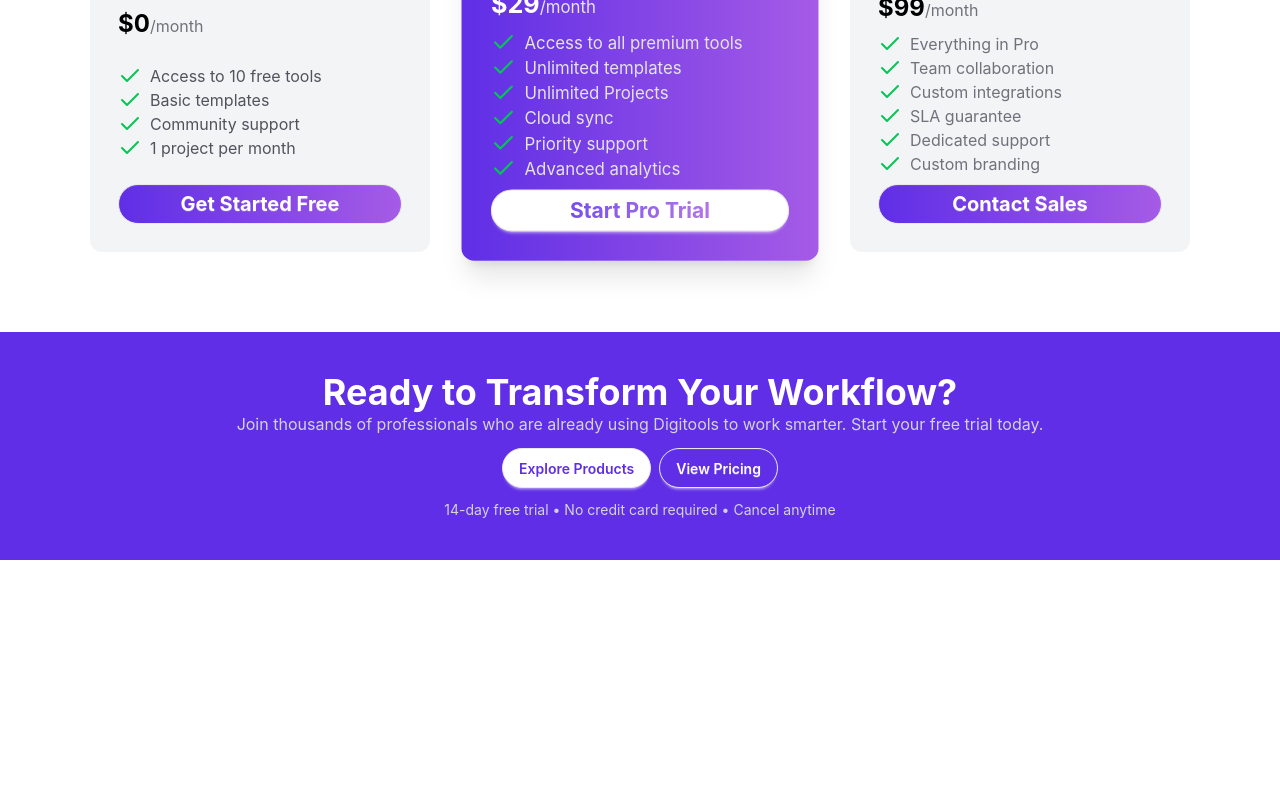
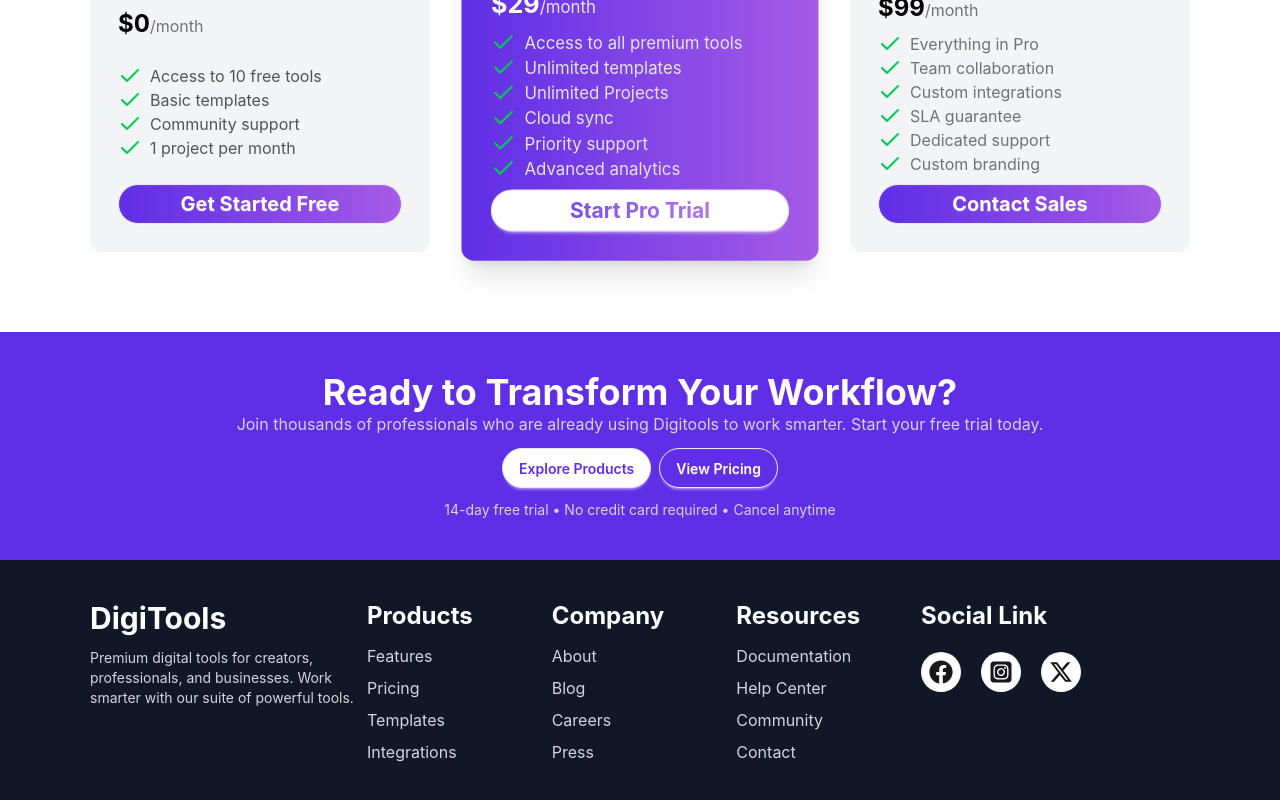
Before and after one commit to mahafujur80/DigiTools-PH-A06, a React (Vite) app: page / in a window 1280 px wide. Shown: the part 3288-4088 px from the top of the page. Before the commit the page ends 3848 px from the top, so only its background shows below. Built offline with nearby package versions, Linux system fonts and the light colour scheme.

Commit message:
footer section add and responsive for mobile

```diff
--- a/package.json
+++ b/package.json
@@ -14,6 +14,7 @@
     "lucide-react": "^1.3.0",
     "react": "^19.2.4",
     "react-dom": "^19.2.4",
+    "react-icons": "^5.6.0",
     "react-toastify": "^11.0.5",
     "tailwindcss": "^4.2.2"
   },
--- a/src/App.jsx
+++ b/src/App.jsx
@@ -8,6 +8,7 @@
 import Step from "./Components/Steps/Step"
 import Pricing from "./Components/Pricing/Pricing"
 import FirstFooter from "./Components/Footer/FirstFooter"
+import FooterMain from "./Components/Footer/FooterMain"
 
 const DataPromist = async()=>{
   const res = await fetch('/products.json')
@@ -28,6 +29,7 @@
      <Step/>
      <Pricing/>
      <FirstFooter/>
+     <FooterMain/>
 
      <ToastContainer/>
     </>
--- a/src/Components/Footer/FirstFooter.jsx
+++ b/src/Components/Footer/FirstFooter.jsx
@@ -10,8 +10,8 @@
                         Start your free trial today.</p>
                 </div>
                 <div className='flex justify-center gap-2'>
-                    <button className='btn rounded-3xl text-[#5f2ee6] bg-white'>Explore Products</button>
-                    <button className='btn rounded-3xl text-white bg-[#5f2ee6]'>View Pricing</button>
+                    <button className='btn rounded-3xl text-[#5f2ee6] bg-white hover:-translate-y-1 transition duration-150'>Explore Products</button>
+                    <button className='btn rounded-3xl text-white bg-[#5f2ee6] hover:-translate-y-1 transition duration-150'>View Pricing</button>
                 </div>
                 <p className='text-zinc-300 text-sm'>14-day free trial • No credit card required • Cancel anytime</p>
             </div>
--- a/src/Components/Footer/FooterMain.jsx
+++ b/src/Components/Footer/FooterMain.jsx
@@ -0,0 +1,59 @@
+import React from 'react';
+import { FaFacebook } from 'react-icons/fa';
+import { FaSquareInstagram, FaXTwitter } from 'react-icons/fa6';
+
+const FooterMain = () => {
+    return (
+        <div className='bg-gray-900'>
+            <div  className='max-w-[1100px] max-md:w-[90%] mx-auto py-10 grid grid-cols-1 md:grid-cols-12 gap-2'>
+               <div className='h-50 col-span-3 space-y-3'>
+                <h2 className='font-bold text-3xl text-white'>DigiTools</h2>
+                <p className='text-sm text-zinc-300'>Premium digital tools for creators, professionals, and businesses. Work smarter with our suite of powerful tools.</p>
+               </div>
+
+               <div className='h-50   col-span-2 space-y-3' >
+                <h2 className='font-bold text-2xl text-white'>Products</h2>
+                <ul className='cursor-pointer text-zinc-300 space-y-2'>
+                    <li className='link-hover hover:text-white transition'><a>Features</a></li>
+                    <li className='link-hover hover:text-white transition'><a>Pricing</a></li>
+                    <li className='link-hover hover:text-white transition'><a>Templates</a></li>
+                    <li className='link-hover hover:text-white transition'><a>Integrations</a></li>
+                </ul>
+               </div>
+
+               <div className='h-50 col-span-2 space-y-3' >
+                <h2 className='font-bold text-2xl text-white'>Company</h2>
+                <ul className='cursor-pointer  space-y-2 text-zinc-300'>
+                    <li className='link-hover hover:text-white transition'><a>About</a></li>
+                    <li className='link-hover hover:text-white transition'><a>Blog</a></li>
+                    <li className='link-hover hover:text-white transition'><a>Careers</a></li>
+                    <li className='link-hover hover:text-white transition'><a>Press</a></li>
+                </ul>
+               </div>
+
+               <div className='h-50  col-span-2 space-y-3'>
+                <h2 className='font-bold text-2xl text-white'>Resources</h2>
+                <ul className='cursor-pointer  space-y-2 text-zinc-300'>
+                    <li className='link-hover hover:text-white transition'><a>Documentation</a></li>
+                    <li className='link-hover hover:text-white transition'><a>Help Center</a></li>
+                    <li className='link-hover hover:text-white transition'><a>Community</a></li>
+                    <li className='link-hover hover:text-white transition'><a>Contact</a></li>
+                </ul>
+               </div>
+
+               <div className='h-50  col-span-3 space-y-5'>
+                <h2 className='font-bold text-2xl text-white'>Social Link </h2>
+
+                 <div className='flex gap-5'>
+                    <a className='w-10 h-10 bg-white rounded-full flex items-center justify-center hover:scale-105 transition'><FaFacebook className='w-6 h-6'/></a>
+                    <a className='w-10 h-10 bg-white rounded-full flex items-center justify-center hover:scale-105 transition'><FaSquareInstagram className='w-6 h-6'/></a>
+                    <a className='w-10 h-10 bg-white rounded-full flex items-center justify-center hover:scale-105 transition'><FaXTwitter className='w-6 h-6'/></a>
+                 </div>
+               </div>
+            </div>
+
+        </div>
+    );
+};
+
+export default FooterMain;
--- a/src/Components/HeroSection/Hero.jsx
+++ b/src/Components/HeroSection/Hero.jsx
@@ -17,8 +17,8 @@
                     </p>
                 </div>
                 <div className='max-md:flex '>
-                    <button className='btn linear-bg text-white rounded-3xl max-md:mr-1 mr-5'>Explore Products</button>
-                    <button className='btn border-[#5f2ee6]  rounded-3xl bg-linear-to-r from-[#5f2ee6] to-[#a55be6] bg-clip-text text-transparent'><Play className="w-4 h-4 text-[#5f2ee6]" /> Watch Demo</button>
+                    <button className='btn hover:-translate-y-1 transition duration-150  linear-bg text-white rounded-3xl max-md:mr-1 mr-5'>Explore Products</button>
+                    <button className='btn hover:-translate-y-1 transition duration-150 border-[#5f2ee6]  rounded-3xl bg-linear-to-r from-[#5f2ee6] to-[#a55be6] bg-clip-text text-transparent'><Play className="w-4 h-4 text-[#5f2ee6]" /> Watch Demo</button>
                 </div>
             </div>
 
--- a/src/Components/ProductCard/Products/Card.jsx
+++ b/src/Components/ProductCard/Products/Card.jsx
@@ -4,7 +4,7 @@
 
 const Card = ({data, allCart, setAllCart}) => {
 
-  const [selected , setSlelected] = useState(false)
+  const [selected , setSelected] = useState(false)
 
   const handleBuyButton = ()=>{
     const exist = allCart.some(item=>item.id === data.id)
@@ -13,7 +13,7 @@
         return;
     }
         toast.success(`${data.name} Is Add To Cart`)
-         setSlelected(true)
+         setSelected(true)
          setAllCart([...allCart, data])
   }
 
```
Also changed, not shown: 1 other file (tests, documents, lock files or other folders).
